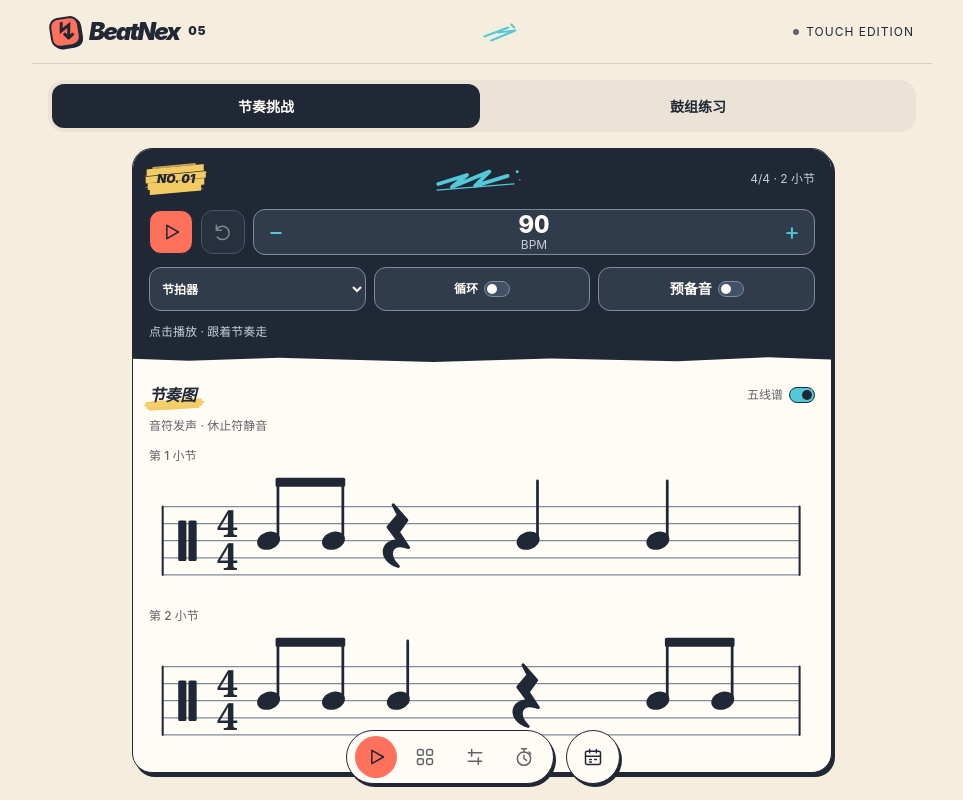
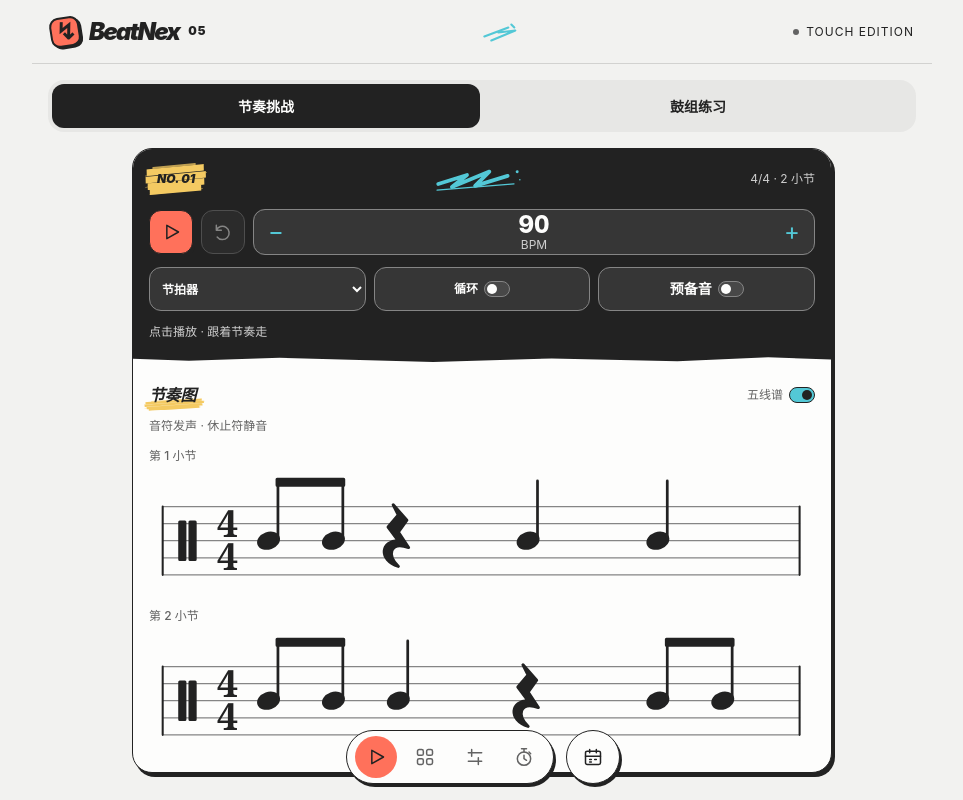
Before and after one commit to MiasolChen/BeatNex, a React (Vite) app: page / in a window 1280 px wide. Shown: the whole page, without its empty margins (158-1121 px from the left). Built offline with nearby package versions, Linux system fonts and the light colour scheme.

Commit message:
style: neutralize background palette

```diff
--- a/src/app/design-tokens.css
+++ b/src/app/design-tokens.css
@@ -1,9 +1,9 @@
-/* BeatNex: original coral / pool blue / warm paper. Legacy aliases keep callers shared. */
+/* BeatNex: original coral / pool blue / neutral paper. Legacy aliases keep callers shared. */
 :root {
-  --bn-paper:#f5eedf; --bn-surface:#fffcf5; --bn-ink:#202735;
+  --bn-paper:#f2f2f0; --bn-surface:#fdfdfc; --bn-ink:#222222;
   --bn-primary:#ff715b; --bn-secondary:#53c8d6; --bn-accent:#f4ca62;
-  --bn-muted:#62636a; --bn-line:#d6cfc2; --bn-soft:#eae3d6;
-  --bn-dark-surface:#303c4b; --bn-dark-hover:#415268; --bn-dark-muted:#c5ced8; --bn-dark-line:#7d8b9b;
+  --bn-muted:#636363; --bn-line:#d2d2d0; --bn-soft:#e7e7e5;
+  --bn-dark-surface:#363636; --bn-dark-hover:#484848; --bn-dark-muted:#cecece; --bn-dark-line:#858585;
   --bn-focus:#006b7b; --bn-danger:#a33132; --bn-danger-soft:#ffe1d9;
   --bn-heat-1:#def1ee; --bn-heat-2:#aedbda; --bn-heat-3:#75c3c8; --bn-heat-4:#3c929d;
   --bn-success:#276956; --bn-success-soft:#d5ece2;
```
